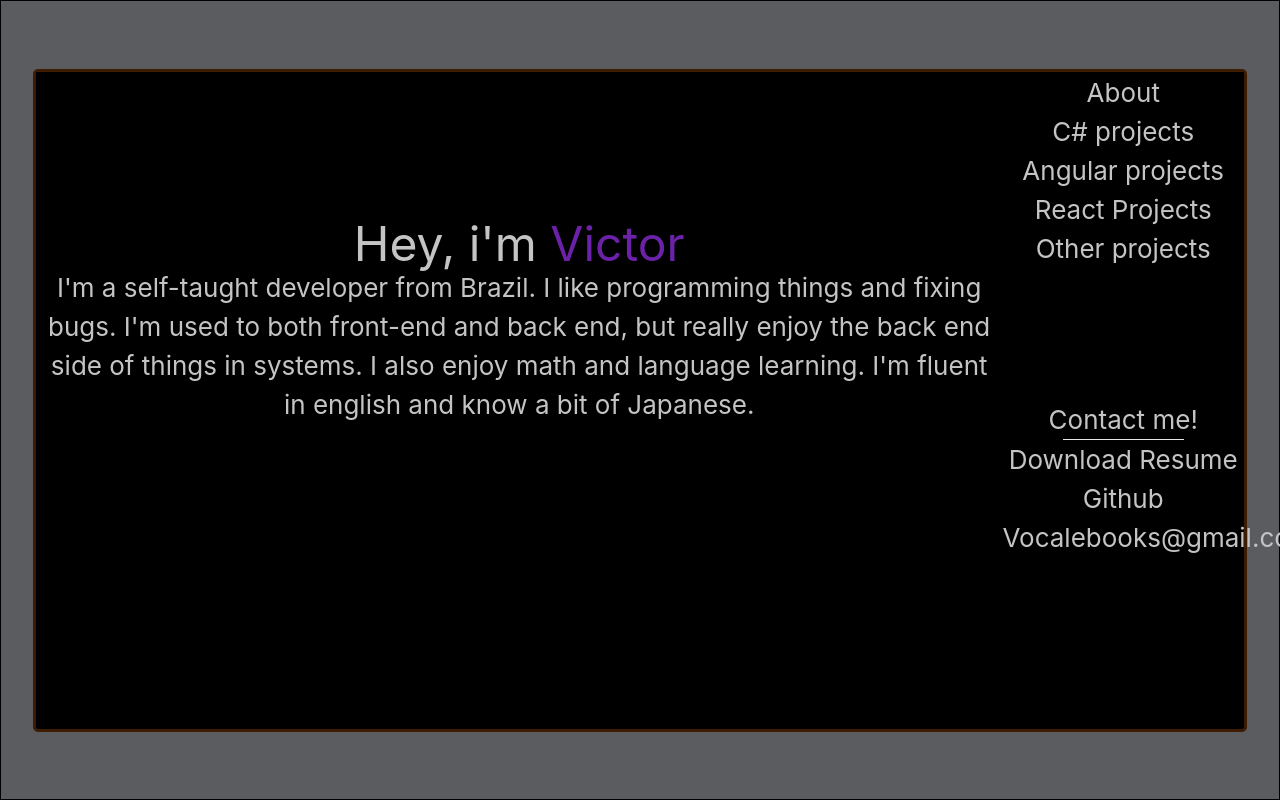
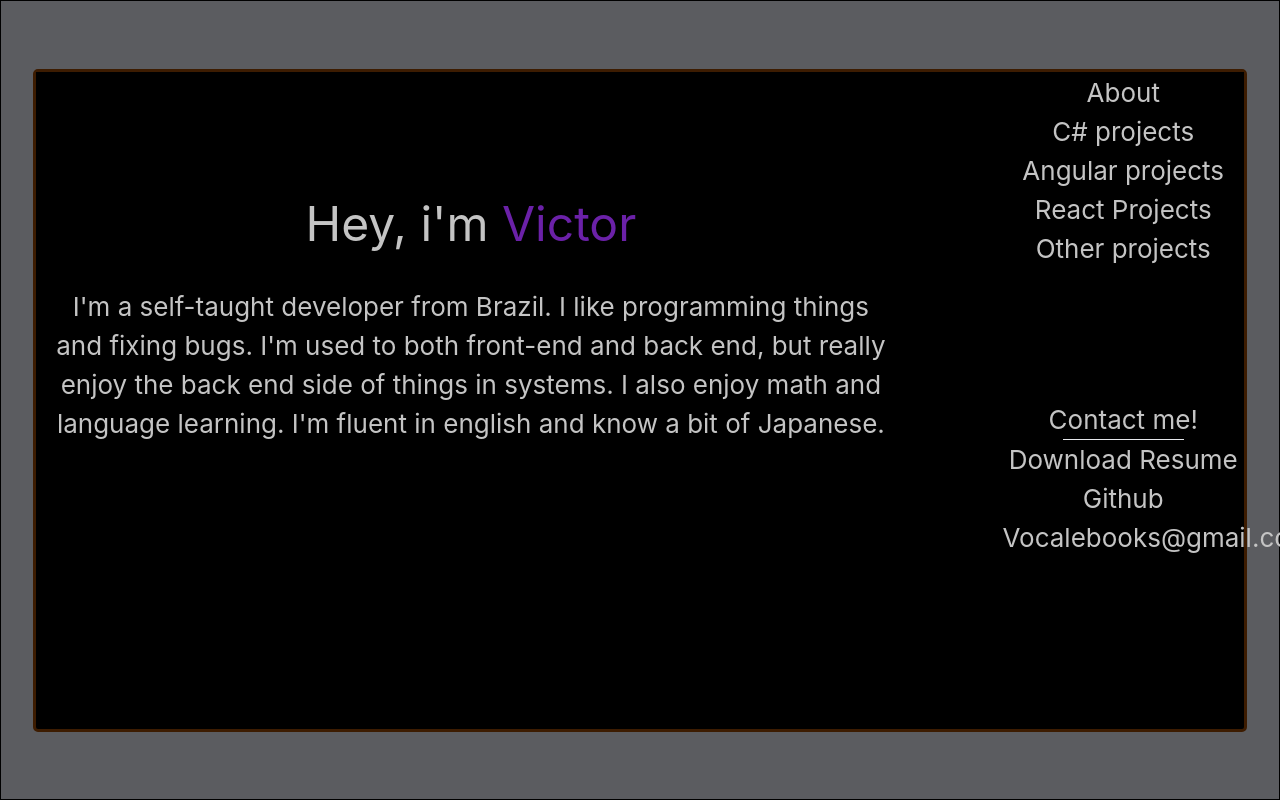
Before and after one commit to VocalNight/VocalNight.github.io, a React (Create React App) app: page / in a window 1280 px wide. Shown: the top 800 px of the page. Built offline with nearby package versions, Linux system fonts and the light colour scheme.

Commit message:
added extra css fixing

```diff
--- a/src/App.css
+++ b/src/App.css
@@ -52,6 +52,7 @@
   box-shadow: 2px 2px #5b5c60;
 }
 
+
 .App-header {
   min-height: 100vh;
   display: flex;
@@ -68,6 +69,8 @@
   font-size: calc(10px + 2vmin);
   border: 1px solid black;
   min-height: 500px;
+  width: 90%;
+  padding: 10px;
   display: flex;
   color: #c4c4c4;
   flex-direction: column;
--- a/src/Components/PortfolioAbout.js
+++ b/src/Components/PortfolioAbout.js
@@ -5,6 +5,7 @@ export default function PortfolioAbout() {
             <div className='text-5xl'>
               Hey, i'm <p style={{ display: 'inline' }} className='text-purple-800'>Victor</p>
             </div>
+            <br></br>
             <div>
               I'm a self-taught developer from Brazil. I like programming things and fixing bugs.
               I'm used to both front-end and back end, but really enjoy the back end side of things in systems.
```
